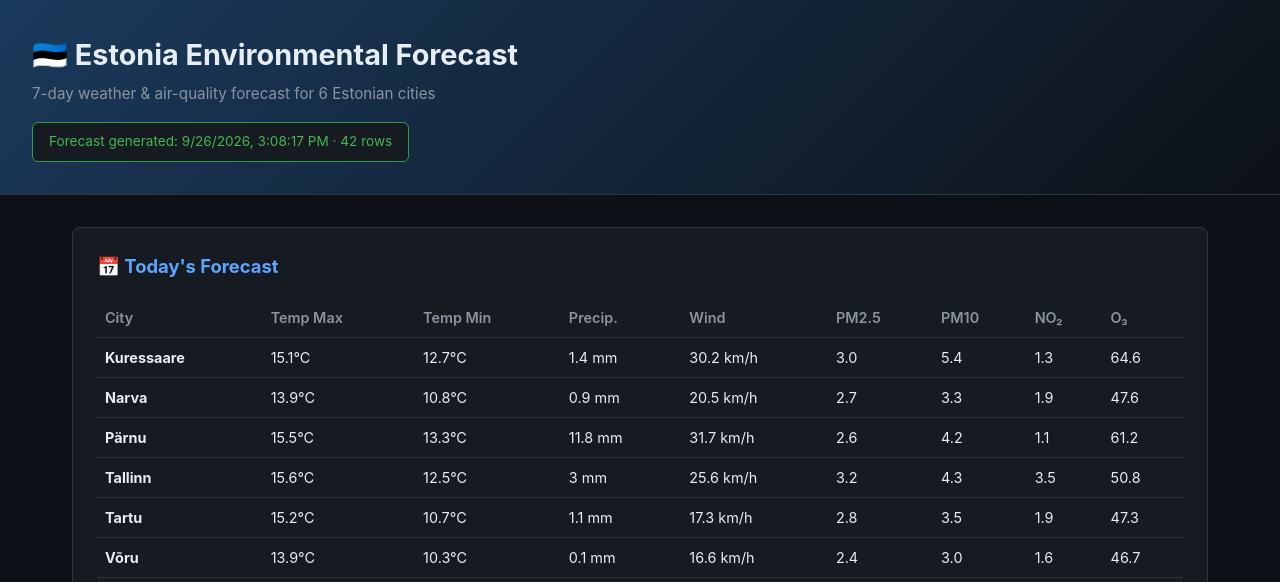
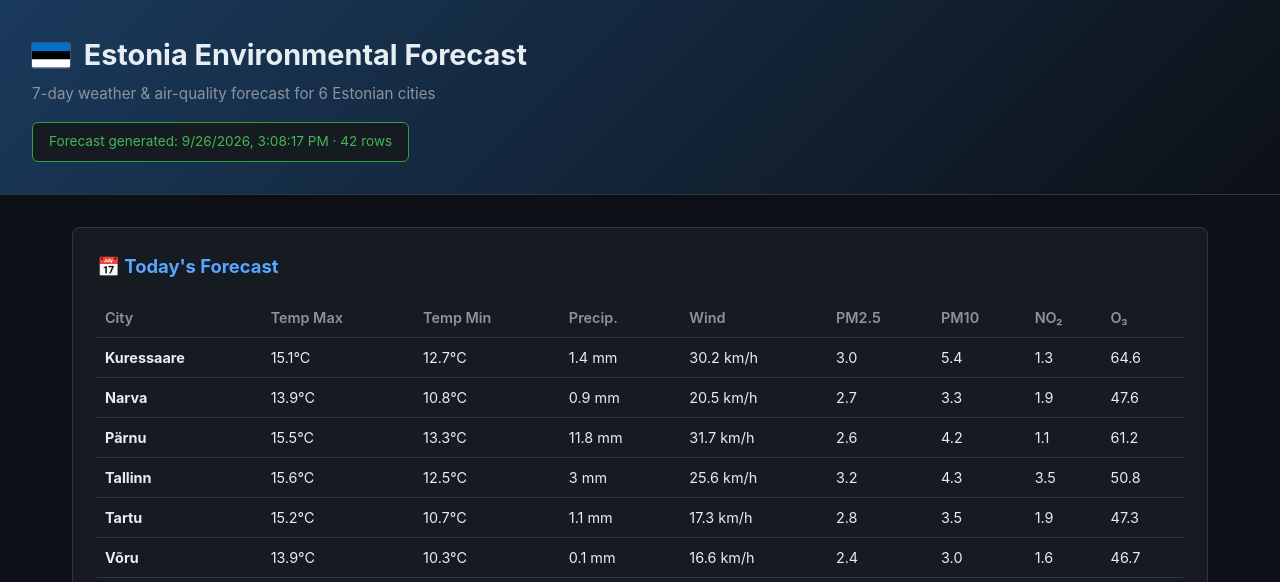
Before and after one commit to AG-geodata-analyst/EE-environmental-monitor, a plain HTML site: page docs/index.html in a window 1280 px wide. Shown: the top 582 px of the page. Drawn offline with nearby package versions, Linux system fonts and the light colour scheme.

Commit message:
Polish: add SVG favicon and replace broken flag emoji with inline SVG
- Add docs/favicon.svg (Estonia flag) and link it in <head>
- Replace 🇪🇪 emoji (which does not render on Windows) with an inline
  SVG flag that renders consistently across all platforms
- Add .flag CSS rule for sizing and alignment

```diff
--- a/docs/css/style.css
+++ b/docs/css/style.css
@@ -18,3 +18,11 @@ canvas { max-width: 100%; }
 a { color: #58a6ff; }
 .tech-stack { margin-top: .5rem; color: #8b949e; font-size: .9rem; }
 footer { text-align: center; padding: 2rem; color: #8b949e; font-size: .85rem; border-top: 1px solid #30363d; }
+.flag {
+    height: 0.85em;
+    width: auto;
+    vertical-align: -0.1em;
+    border-radius: 2px;
+    box-shadow: 0 0 0 1px rgba(255, 255, 255, 0.15);
+    margin-right: 0.4rem;
+}
--- a/docs/index.html
+++ b/docs/index.html
@@ -4,12 +4,20 @@
     <meta charset="UTF-8">
     <meta name="viewport" content="width=device-width, initial-scale=1.0">
     <title>Estonia Environmental Forecast</title>
+    <link rel="icon" type="image/svg+xml" href="favicon.svg" />
     <link rel="stylesheet" href="https://unpkg.com/leaflet@1.9.4/dist/leaflet.css" />
     <link rel="stylesheet" href="css/style.css" />
 </head>
 <body>
     <header>
-        <h1>🇪🇪 Estonia Environmental Forecast</h1>
+        <h1>
+	    <svg viewBox="0 0 33 21" class="flag" aria-label="Estonia flag" role="img">
+		<rect width="33" height="7" fill="#0072CE"/>
+		<rect y="7" width="33" height="7" fill="#000000"/>
+		<rect y="14" width="33" height="7" fill="#FFFFFF"/>
+    	    </svg>
+	    Estonia Environmental Forecast
+	</h1>
         <p class="subtitle">7-day weather &amp; air-quality forecast for 6 Estonian cities</p>
         <div id="status-bar" class="status-bar"><span id="last-updated">Loading…</span></div>
     </header>
```
Also changed, not shown: docs/favicon.svg (added), 1 other file.
